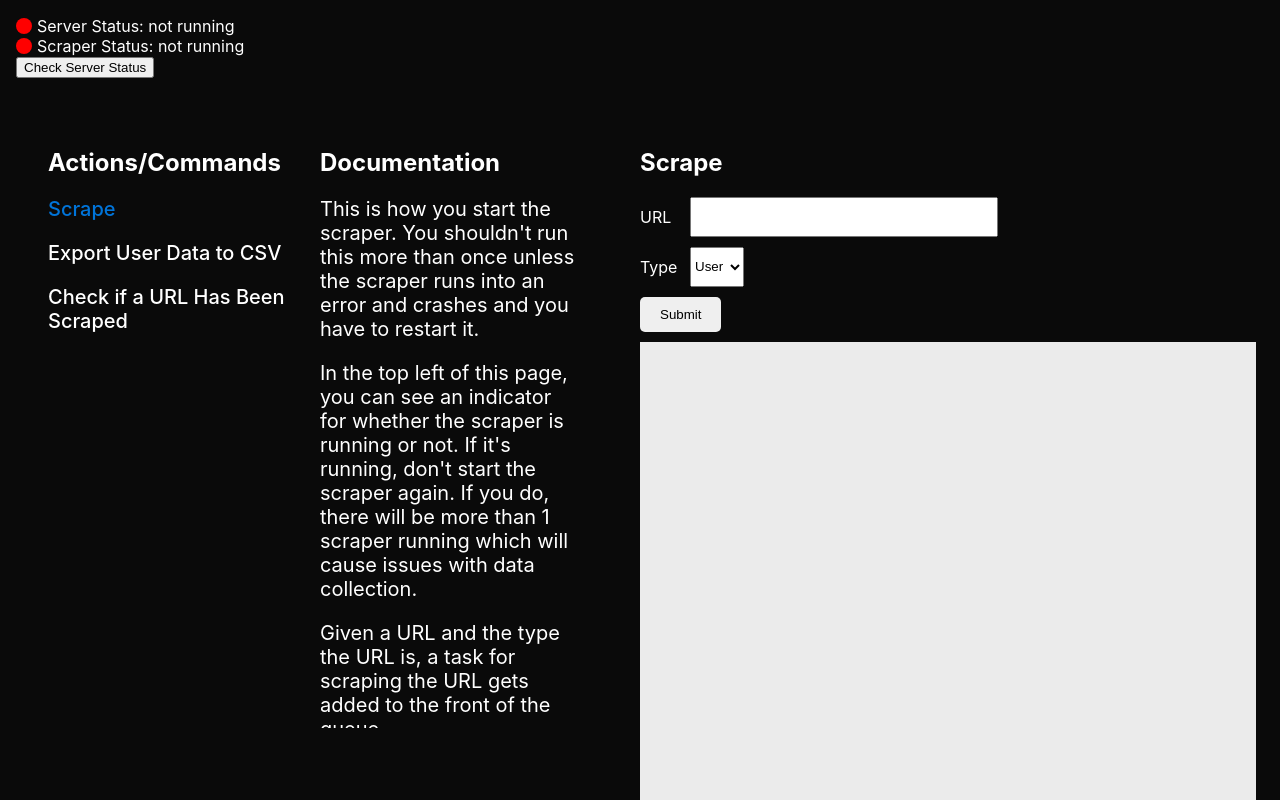
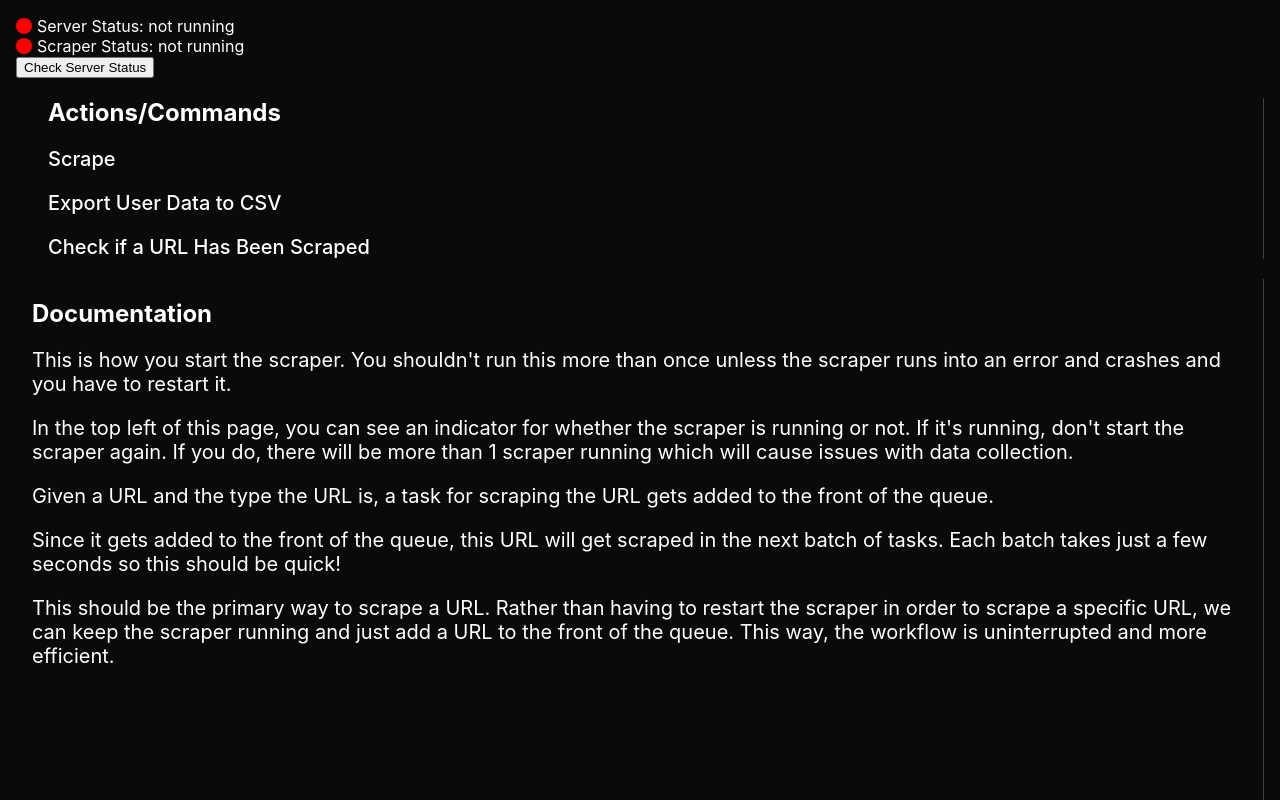
Before and after one commit to boristopalov/github-scraper-puppeteer, a React (Create React App) app in the folder client/: page / in a window 1280 px wide. Shown: the top 800 px of the page. Built offline with nearby package versions, Linux system fonts and the light colour scheme; no server answers.

Commit message:
add css classes

```diff
--- a/client/src/styles.module.css
+++ b/client/src/styles.module.css
@@ -1,7 +1,8 @@
-.container {
+.containerBody {
   display: grid;
   grid-template-columns: 3fr 3fr 7fr;
   margin-top: 50px;
+  border-top: 1px solid #404040;
 }
 
 .status {
@@ -35,6 +36,7 @@
 
 .navSection {
   padding-left: 2em;
+  border-right: 1px solid #404040;
 }
 .navList {
   list-style: none;
@@ -48,18 +50,18 @@
   font-weight: 500;
 }
 
-.itemActive {
-  color: #0074d9;
-}
-
 .scrollContainer {
   padding: 0 1em;
   overflow-y: scroll;
-  height: 600px;
+  height: 100vh;
+  border-right: 1px solid #404040;
 }
 
 .containerGrey {
-  background-color: #ebebeb;
+  background-color: #404040;
+  color: white;
+  border: none;
+  border-radius: 5px;
   height: 500px;
   overflow-y: scroll;
   width: 600px;
@@ -99,6 +101,41 @@
   cursor: pointer;
 }
 
+.btnPrimary {
+  background-color: #7e57c2;
+  color: white;
+  border: none;
+  cursor: pointer;
+  padding: 10px 20px;
+  border-radius: 5px;
+  margin: 1em 0px;
+}
+
+.btnPrimary:hover {
+  background-color: #6d49ab;
+  transition: 0.25s;
+}
+
+.textDisabled {
+  color: grey;
+}
+
+.textDisabled:hover {
+  color: white;
+}
+.textActive {
+  color: white;
+}
+
+.textContainer {
+  background-color: #404040;
+  color: white;
+  border: none;
+  border-radius: 5px;
+}
+
 .main {
   padding-left: 3em;
 }
+
+/* border: 1px solid #404040 */
```
